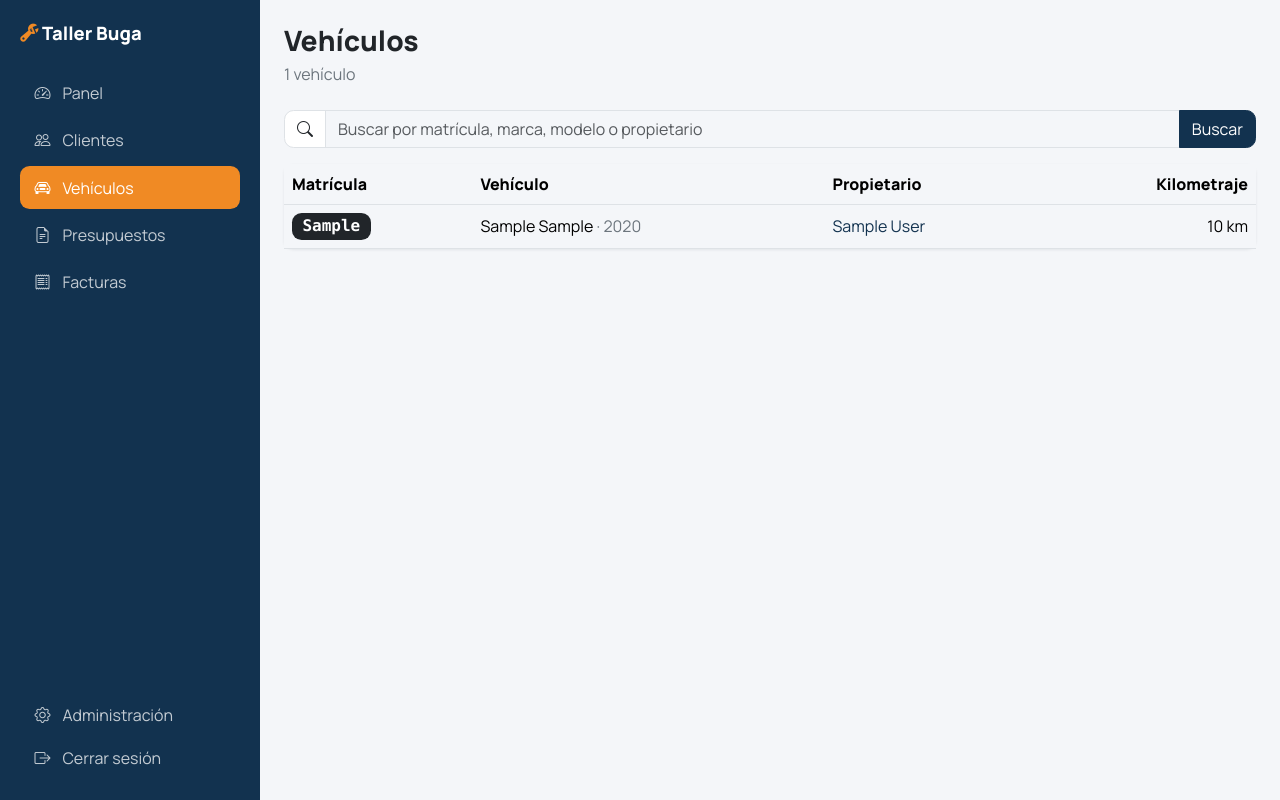
After one commit to mariarodriguezgarcia89/taller-buga, a Django app: page /vehiculos/ in a window 1280 px wide. The commit adds this page. Run offline with Django 5.2, Linux system fonts and the light colour scheme; a user stored in the database is signed in; tables that the repository leaves empty hold one stand-in row (values such as "Sample post").

Commit message:
feat: add vehicle list and detail with combined service history

```diff
--- a/config/urls.py
+++ b/config/urls.py
@@ -4,6 +4,6 @@ from django.urls import include, path
 urlpatterns = [
     path("admin/", admin.site.urls),
     path("accounts/", include("django.contrib.auth.urls")),
-    path("clientes/", include("customers.urls")),
+    path("", include("customers.urls")),
     path("", include("core.urls")),
 ]
--- a/customers/models.py
+++ b/customers/models.py
@@ -132,6 +132,9 @@ class Vehicle(TimeStampedModel):
     def __str__(self):
         return f"{self.make} {self.model} ({self.plate})".replace("  ", " ")
 
+    def get_absolute_url(self):
+        return reverse("customers:vehicle_detail", args=[self.pk])
+
     def clean(self):
         super().clean()
         self.plate = normalize_plate(self.plate)
--- a/customers/templates/customers/customer_detail.html
+++ b/customers/templates/customers/customer_detail.html
@@ -60,7 +60,7 @@
         {% for vehicle in vehicles %}
         <div class="list-group-item px-0 d-flex justify-content-between align-items-center">
           <div>
-            <span class="badge text-bg-dark font-monospace me-2">{{ vehicle.plate }}</span>
+            <a href="{{ vehicle.get_absolute_url }}" class="badge text-bg-dark font-monospace text-decoration-none me-2">{{ vehicle.plate }}</a>
             {{ vehicle.make }} {{ vehicle.model }}
           </div>
           <span class="small text-secondary">
--- /dev/null
+++ b/customers/templates/customers/vehicle_list.html
@@ -0,0 +1,76 @@
+{% extends "base.html" %}
+{% load humanize %}
+
+{% block title %}Vehículos{% endblock %}
+
+{% block content %}
+<div class="d-flex flex-wrap align-items-center justify-content-between gap-3 mb-4">
+  <div>
+    <h1 class="h3 fw-bold mb-1">Vehículos</h1>
+    <p class="text-secondary mb-0">{{ page_obj.paginator.count }} vehículo{{ page_obj.paginator.count|pluralize }}</p>
+  </div>
+</div>
+
+<form method="get" class="mb-3">
+  <div class="input-group">
+    <span class="input-group-text bg-white"><i class="bi bi-search"></i></span>
+    <input type="search" name="q" value="{{ query }}" class="form-control"
+           placeholder="Buscar por matrícula, marca, modelo o propietario">
+    <button type="submit" class="btn btn-primary">Buscar</button>
+  </div>
+</form>
+
+<div class="card">
+  {% if vehicle_list %}
+  <div class="table-responsive">
+    <table class="table table-hover align-middle mb-0">
+      <thead>
+        <tr>
+          <th>Matrícula</th>
+          <th>Vehículo</th>
+          <th>Propietario</th>
+          <th class="text-end">Kilometraje</th>
+        </tr>
+      </thead>
+      <tbody>
+        {% for vehicle in vehicle_list %}
+        <tr>
+          <td>
+            <a href="{{ vehicle.get_absolute_url }}" class="badge text-bg-dark font-monospace text-decoration-none fs-6">{{ vehicle.plate }}</a>
+          </td>
+          <td>{{ vehicle.make }} {{ vehicle.model }}{% if vehicle.year %} <span class="text-secondary">· {{ vehicle.year }}</span>{% endif %}</td>
+          <td><a href="{{ vehicle.customer.get_absolute_url }}" class="text-decoration-none">{{ vehicle.customer.display_name }}</a></td>
+          <td class="text-end">{% if vehicle.mileage %}{{ vehicle.mileage|intcomma }} km{% else %}—{% endif %}</td>
+        </tr>
+        {% endfor %}
+      </tbody>
+    </table>
+  </div>
+  {% else %}
+  <div class="text-center py-5 px-3">
+    <div class="stat-icon mx-auto mb-3"><i class="bi bi-car-front"></i></div>
+    {% if query %}
+      <p class="fw-semibold mb-1">No hay vehículos que coincidan con «{{ query }}»</p>
+      <a href="{% url 'customers:vehicle_list' %}">Ver todos los vehículos</a>
+    {% else %}
+      <p class="fw-semibold mb-1">Aún no hay vehículos</p>
+      <p class="text-secondary mb-0">Los vehículos se añaden desde la ficha de cada cliente.</p>
+    {% endif %}
+  </div>
+  {% endif %}
+</div>
+
+{% if page_obj.has_other_pages %}
+<nav class="mt-3 d-flex justify-content-center">
+  <ul class="pagination mb-0">
+    {% if page_obj.has_previous %}
+    <li class="page-item"><a class="page-link" href="?page={{ page_obj.previous_page_number }}&q={{ query|urlencode }}">Anterior</a></li>
+    {% endif %}
+    <li class="page-item disabled"><span class="page-link">Página {{ page_obj.number }} de {{ page_obj.paginator.num_pages }}</span></li>
+    {% if page_obj.has_next %}
+    <li class="page-item"><a class="page-link" href="?page={{ page_obj.next_page_number }}&q={{ query|urlencode }}">Siguiente</a></li>
+    {% endif %}
+  </ul>
+</nav>
+{% endif %}
+{% endblock %}
--- a/customers/urls.py
+++ b/customers/urls.py
@@ -5,8 +5,10 @@ from . import views
 app_name = "customers"
 
 urlpatterns = [
-    path("", views.CustomerListView.as_view(), name="customer_list"),
-    path("<int:pk>/", views.CustomerDetailView.as_view(), name="customer_detail"),
-    path("nuevo/", views.CustomerCreateView.as_view(), name="customer_create"),
-    path("<int:pk>/editar/", views.CustomerUpdateView.as_view(), name="customer_update"),
+    path("clientes/", views.CustomerListView.as_view(), name="customer_list"),
+    path("clientes/nuevo/", views.CustomerCreateView.as_view(), name="customer_create"),
+    path("clientes/<int:pk>/", views.CustomerDetailView.as_view(), name="customer_detail"),
+    path("clientes/<int:pk>/editar/", views.CustomerUpdateView.as_view(), name="customer_update"),
+    path("vehiculos/", views.VehicleListView.as_view(), name="vehicle_list"),
+    path("vehiculos/<int:pk>/", views.VehicleDetailView.as_view(), name="vehicle_detail"),
 ]
--- a/customers/views.py
+++ b/customers/views.py
@@ -4,8 +4,11 @@ from django.db.models.functions import Coalesce, Lower, NullIf
 from django.views.generic import CreateView, DetailView, ListView, UpdateView
 
 from .forms import CustomerForm
-from .models import Customer, normalize_plate
+from .models import Customer, Vehicle, normalize_plate
 
+from dataclasses import dataclass
+from datetime import date
+from decimal import Decimal
 
 def customer_search_filter(term):
     """Match a single search term against the customer's main fields and plates."""
@@ -77,3 +80,73 @@ class CustomerUpdateView(SuccessMessageMixin, UpdateView):
 
     def get_success_message(self, cleaned_data):
         return f"Cambios de «{self.object.display_name}» guardados."
+
+class VehicleListView(ListView):
+    model = Vehicle
+    paginate_by = 20
+
+    def get_queryset(self):
+        queryset = Vehicle.objects.select_related("customer")
+        for term in self.search_query.split():
+            queryset = queryset.filter(
+                Q(plate__icontains=normalize_plate(term))
+                | Q(make__icontains=term)
+                | Q(model__icontains=term)
+                | Q(customer__first_name__icontains=term)
+                | Q(customer__last_name__icontains=term)
+                | Q(customer__company_name__icontains=term)
+            )
+        return queryset
+
+    @property
+    def search_query(self):
+        return self.request.GET.get("q", "").strip()
+
+    def get_context_data(self, **kwargs):
+        context = super().get_context_data(**kwargs)
+        context["query"] = self.search_query
+        return context
+
+
+@dataclass
+class HistoryEntry:
+    """One row of a vehicle's history, from an invoice or an imported record."""
+
+    date: date
+    description: str
+    amount: Decimal
+    source: str
+    reference: str = ""
+    url: str = ""
+
+
+class VehicleDetailView(DetailView):
+    model = Vehicle
+
+    def get_queryset(self):
+        return Vehicle.objects.select_related("customer")
+
+    def get_context_data(self, **kwargs):
+        context = super().get_context_data(**kwargs)
+        vehicle = self.object
+        history = [
+            HistoryEntry(
+                date=invoice.issue_date,
+                description=", ".join(line.description for line in invoice.lines.all()),
+                amount=invoice.taxable_base,
+                source="invoice",
+                reference=invoice.number,
+            )
+            for invoice in vehicle.invoices.prefetch_related("lines")
+        ]
+        history += [
+            HistoryEntry(
+                date=record.date,
+                description=record.description,
+                amount=record.amount,
+                source="record",
+            )
+            for record in vehicle.service_records.all()
+        ]
+        context["history"] = sorted(history, key=lambda entry: entry.date, reverse=True)
+        return context
--- a/templates/base.html
+++ b/templates/base.html
@@ -32,7 +32,8 @@
           </a>
             <a class="nav-link {% if 'customer_' in request.resolver_match.url_name %}active{% endif %}" href="{% url 'customers:customer_list' %}">
             <i class="bi bi-people"></i> Clientes </a>
-          <a class="nav-link" href="#"><i class="bi bi-car-front"></i> Vehículos</a>
+            <a class="nav-link {% if 'vehicle_' in request.resolver_match.url_name %}active{% endif %}" href="{% url 'customers:vehicle_list' %}">
+            <i class="bi bi-car-front"></i> Vehículos</a>
           <a class="nav-link" href="#"><i class="bi bi-file-earmark-text"></i> Presupuestos</a>
           <a class="nav-link" href="#"><i class="bi bi-receipt"></i> Facturas</a>
         </nav>
```
Also changed, not shown: customers/templates/customers/vehicle_detail.html (added, +78 -0 lines), customers/tests/test_vehicle_views.py (added, +48 -0 lines).
